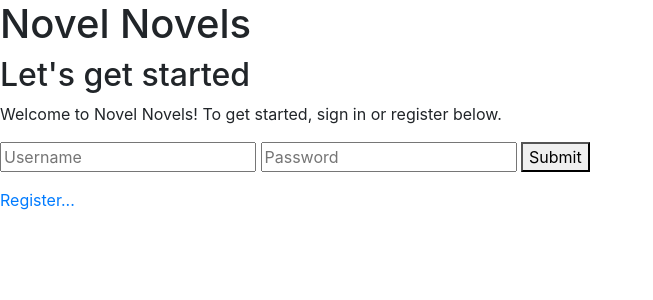
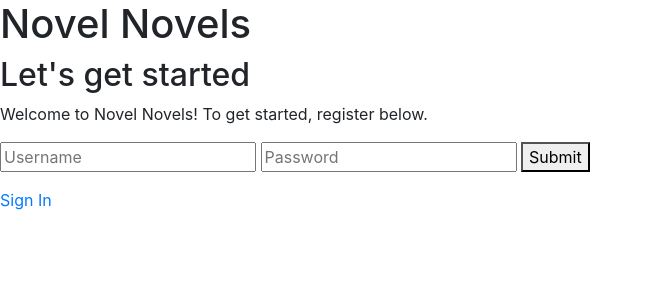
Before and after one commit to dylanroberts823/project1, a Flask app: page / in a window 1280 px wide. Shown: the top 300 px of the page, without its empty margins (0-653 px from the left). Run offline with Flask 2, Linux system fonts and the light colour scheme; some libraries are stand-ins or nearby versions.

Commit message:
Clarified opening page and links

```diff
--- a/templates/index.html
+++ b/templates/index.html
@@ -6,13 +6,13 @@
 
 {% block body %}
     <p>
-        Welcome to Novel Novels! To get started, sign in or register below.
+        Welcome to Novel Novels! To get started, register below.
         <form action="{{ url_for('hello') }}" method="post">
             <input type="text" name="name" placeholder="Username">
             <input type="text" name="password" placeholder="Password">
             <button>Submit</button>
         </form>
     </p>
-    <a href="{{ url_for('sign_in') }}">Register...</a>
+    <a href="{{ url_for('sign_in') }}">Sign In</a>
 
 {% endblock %}
```
